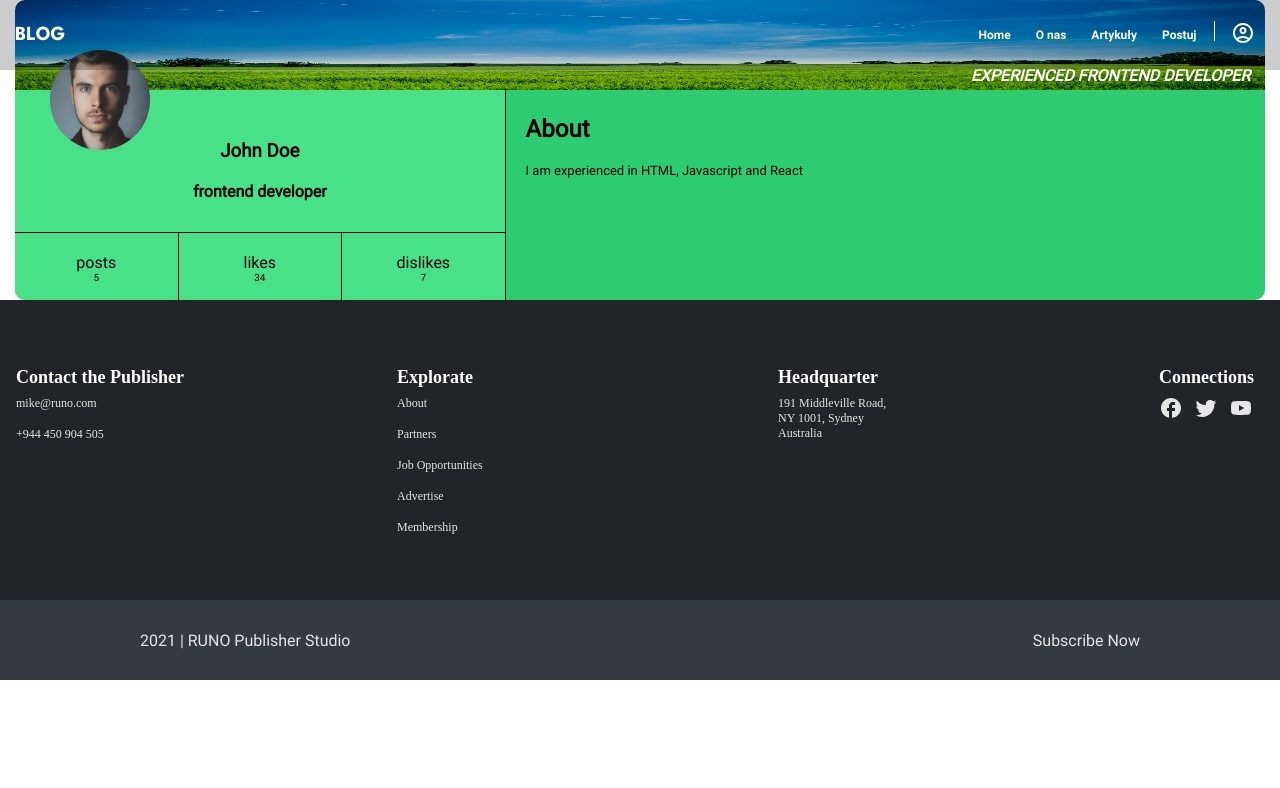
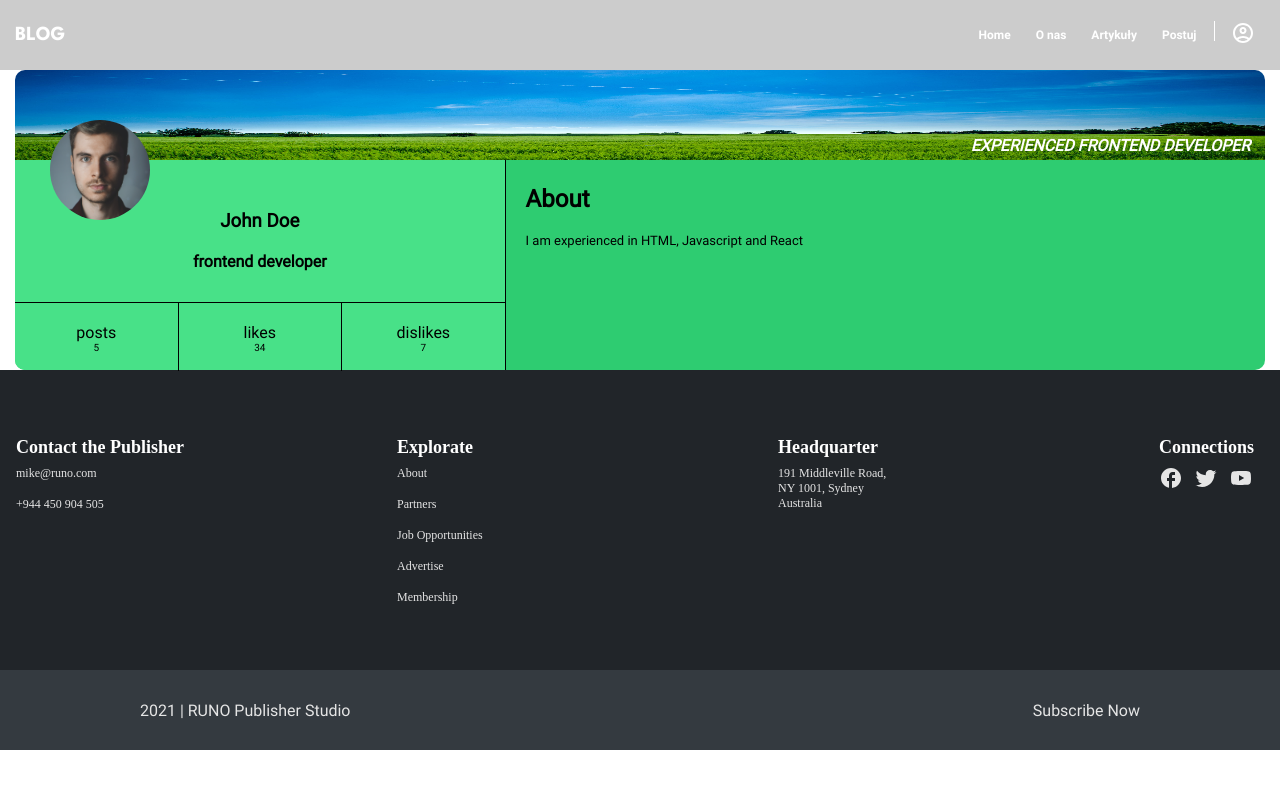
Before and after one commit to danon321/mate-academy-project-group-1, a React (Create React App) app: page /users/1 in a window 1280 px wide. Shown: the top 788 px of the page. Built offline with nearby package versions, Linux system fonts and the light colour scheme.

Commit message:
MPG1-30 fix container in user

```diff
--- a/src/components/User/User.tsx
+++ b/src/components/User/User.tsx
@@ -9,7 +9,7 @@ const User = () => {
     state.users.users.find((user) => user.id === id)
   );
   return (
-    <div className="container">
+    <div className="container container--user">
       <div className="background">
         <img src={user?.background} className="background__landscape" />
         <h1 className="background__motto">{user?.motto}</h1>
--- a/src/components/User/user.scss
+++ b/src/components/User/user.scss
@@ -1,7 +1,10 @@
 .container {
-  position: relative;
-  height: 300px;
-  border-bottom-left-radius: 10px;
+  &--user {
+    position: relative;
+    height: 300px;
+    border-bottom-left-radius: 10px;
+    margin-top: 70px;
+  }
 }
 
 .background {
```
